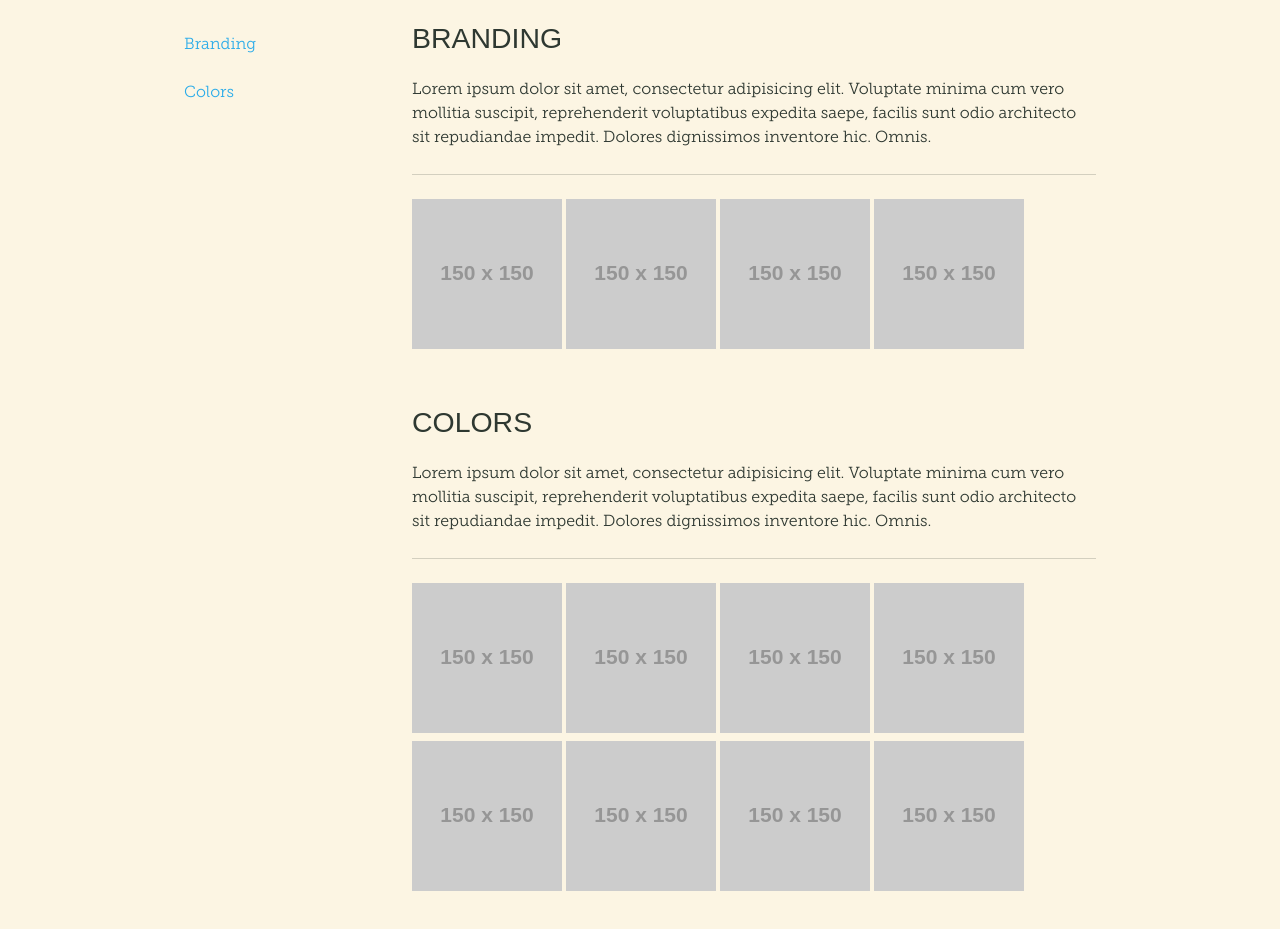
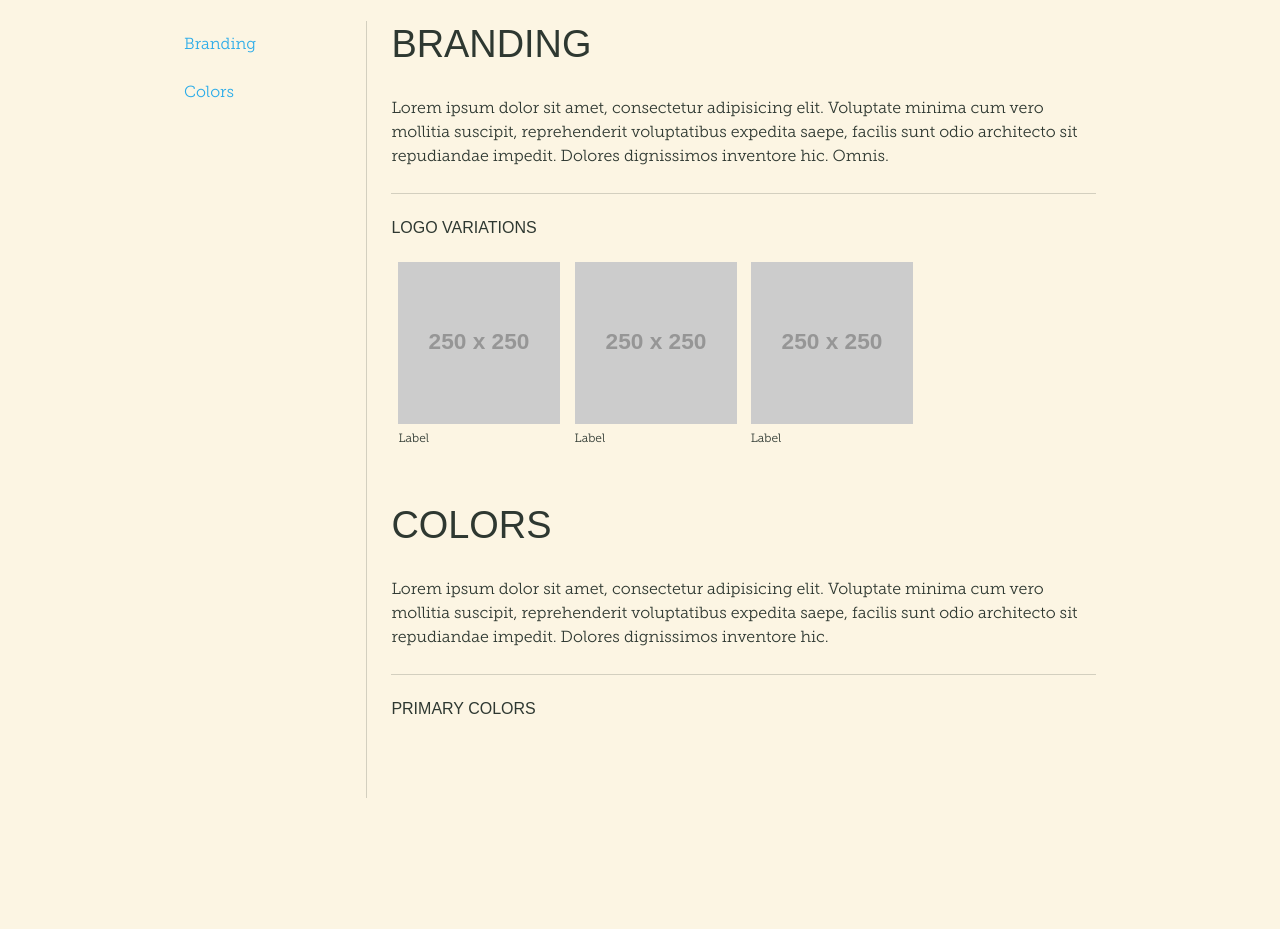
Before and after one commit to jonyablonski/web-style-manual-boilerplate, a website: page index.html in a window 1280 px wide. Shown: the part 147-1076 px from the top of the page. After the commit the page ends 969 px from the top, so only its background shows below. Drawn offline with Linux system fonts and the light colour scheme; files that its build step writes are made by us from their sources; placeholder pictures from the web are drawn by us; a web font is replaced by a local one.

Commit message:
Adjusted sticky menu on page resize

```diff
--- a/index.html
+++ b/index.html
@@ -80,11 +80,22 @@
             </header>
 
             <div class="section__body">
-              <img src="http://placehold.it/150x150">
-              <img src="http://placehold.it/150x150">
-              <img src="http://placehold.it/150x150">
-              <img src="http://placehold.it/150x150">
-            </div>
+              <h2 class="section__body-header">Logo Variations</h2>
+
+              <article class="section__entry">
+                <img src="http://placehold.it/250x250">
+                <h3 class="section__entry-label">Label</h3>
+              </article>
+              <article class="section__entry">
+                <img src="http://placehold.it/250x250">
+                <h3 class="section__entry-label">Label</h3>
+              </article>
+              <article class="section__entry">
+                <img src="http://placehold.it/250x250">
+                <h3 class="section__entry-label">Label</h3>
+              </article>
+
+            </div><!-- .section__body -->
           </section>
           <!-- Branding -->
 
@@ -92,19 +103,23 @@
           <section id="colors" class="section">
             <header class="section__header">
               <h1 class="section__title">Colors</h1>
-              <p class="section__desc">Lorem ipsum dolor sit amet, consectetur adipisicing elit. Voluptate minima cum vero mollitia suscipit, reprehenderit voluptatibus expedita saepe, facilis sunt odio architecto sit repudiandae impedit. Dolores dignissimos inventore hic. Omnis.</p>
+              <p class="section__desc">Lorem ipsum dolor sit amet, consectetur adipisicing elit. Voluptate minima cum vero mollitia suscipit, reprehenderit voluptatibus expedita saepe, facilis sunt odio architecto sit repudiandae impedit. Dolores dignissimos inventore hic.</p>
             </header>
 
             <div class="section__body">
-              <img src="http://placehold.it/150x150">
-              <img src="http://placehold.it/150x150">
-              <img src="http://placehold.it/150x150">
-              <img src="http://placehold.it/150x150">
-              <img src="http://placehold.it/150x150">
-              <img src="http://placehold.it/150x150">
-              <img src="http://placehold.it/150x150">
-              <img src="http://placehold.it/150x150">
-            </div>
+              <h2 class="section__body-header">Primary Colors</h2>
+
+              <article class="section__entry">
+                <div class="ui-swatch"></div>
+              </article>
+              <article class="section__entry">
+                <div class="ui-swatch"></div>
+              </article>
+              <article class="section__entry">
+                <div class="ui-swatch"></div>
+              </article>
+
+            </div><!-- .section__body -->
           </section>
           <!-- Colors -->
 
--- a/js/main.js
+++ b/js/main.js
@@ -44,6 +44,20 @@ var App = (function () {
   };
 
 
+  var throttle = function(callback, limit) {
+    var wait = false;
+    return function () {
+      if (!wait) {
+        callback.call();
+        wait = true;
+        setTimeout(function () {
+          wait = false;
+        }, limit);
+      }
+    };
+  };
+
+
   var eventCheck = function() {
     var size = window.getComputedStyle(document.body,':after').getPropertyValue('content');
     return removeQuotes(size);
@@ -60,16 +74,20 @@ var App = (function () {
   };
 
 
-  var onResize = debounce(function() {
+  var onResize = throttle(function() {
     eventCheck();
-  }, 300);
+    if ( menu.classList.contains('is-sticky') && eventCheck() == "small" ) {
+      menu.classList.remove('is-sticky');
+    }
+  }, 100);
 
 
   var stickyElement = function(element, offset) {
     var currentScrollY = lastScrollY,
     elementTop = element.offsetTop,
     offsetHeight = offset.clientHeight;
-    if (currentScrollY > offsetHeight) {
+
+    if ( currentScrollY > offsetHeight ) {
       element.classList.add('is-sticky');
     } else if ( currentScrollY < offsetHeight && element.classList.contains('is-sticky') ) {
       element.classList.remove('is-sticky');
--- a/sass/layout/_contents-menu.scss
+++ b/sass/layout/_contents-menu.scss
@@ -1,4 +1,10 @@
 .wsm-contents-menu {
+	display: none;
+
+	@include mq(medium) {
+		display: block;
+		margin: 0 0 $base-spacing;
+	}
 
 	a {
 		display: block;
--- a/sass/layout/_global.scss
+++ b/sass/layout/_global.scss
@@ -14,10 +14,11 @@
 }
 
 .wsm-contents-menu {
+
 	@include mq(medium) {
 		position: absolute;
 		top: 0;
-		width: 25%;
+		width: 20%;
 	}
 
 	/* States */
@@ -29,9 +30,13 @@
 }
 
 .wsm-main {
+	margin: 0 0 $base-spacing;
+
 	@include mq(medium) {
 		float: left;
-		width: 75%;
-		margin-left: 25%;
+		width: 80%;
+		margin: 0 0 $base-spacing 20%;
+		padding: 0 0 0 $base-spacing;
+		border-left: $base-border;
 	}
 }
--- a/sass/layout/_section.scss
+++ b/sass/layout/_section.scss
@@ -8,9 +8,39 @@
 }
 
 .section__title {
-	font-size: ms(2);
+	font-size: ms(3);
 	margin: 0 0 $base-spacing/2;
 }
 
 .section__desc {
 }
+
+.section__body {
+	@extend %clearfix;
+}
+
+.section__body-header {
+	margin: 0 0 $base-spacing;
+	font-size: ms(0);
+}
+
+.section__entry {
+	float: left;
+	width: 48%;
+	margin: 0 1% 1%;
+
+	@include mq(small) {
+		width: 31.3333%;
+	}
+
+	@include mq(medium) {
+		width: 23%;
+	}
+
+}
+
+.section__entry-label {
+	font-size: ms(-1);
+	font-family: $base-font-family;
+	text-transform: none;
+}
```
Also changed, not shown: css/build/manual.css, js/build/main.js, js/build/main.min.js.
